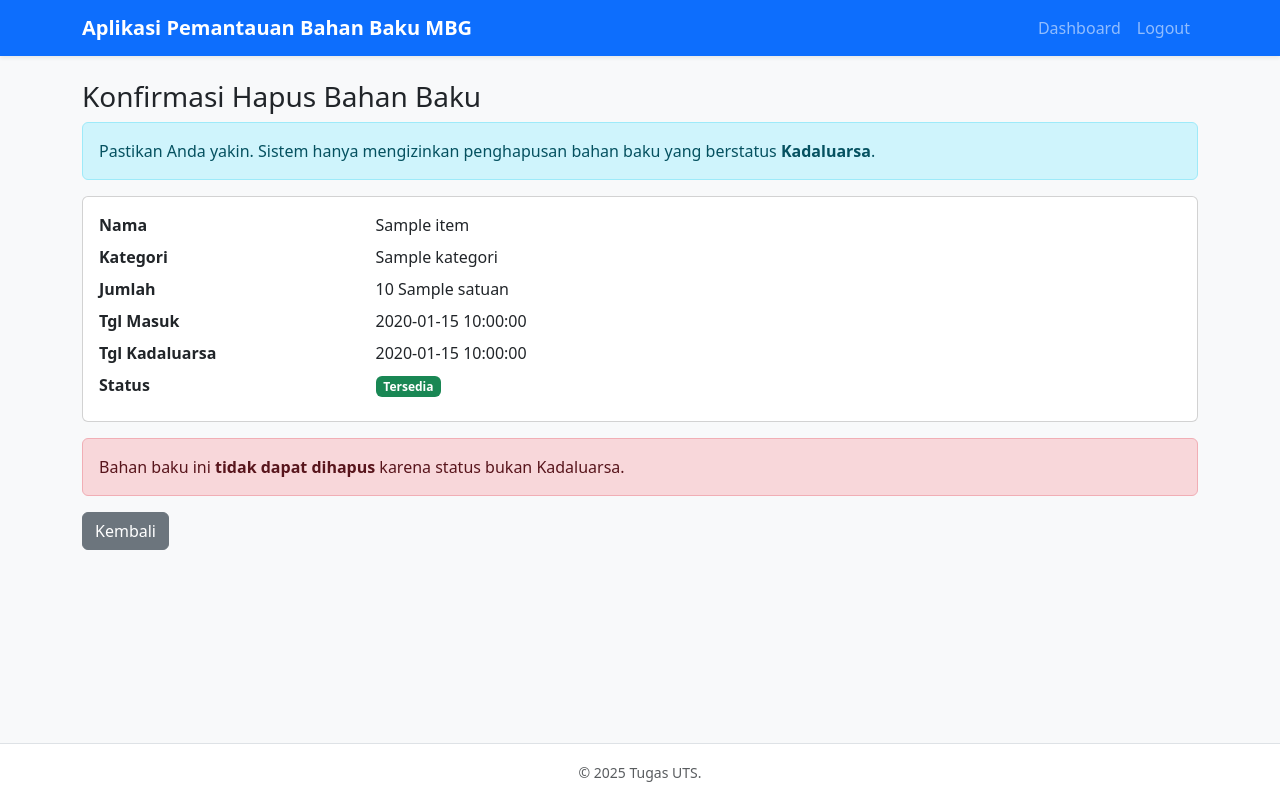
After one commit to revanramdani31/MBG_058_2B_Revan-Ramdani-Permana, a CodeIgniter 4 app: the page made by app/Views/gudang/confirm_delete.php in a window 1280 px wide. The commit adds this page. Run offline with PHP 8.4 and a stand-in for CodeIgniter, Linux system fonts and the light colour scheme; the template is opened without the code that fills it: most values are stand-ins (such as "Sample title", 1, 10 or a date in 2020); some libraries are stand-ins or nearby versions.

Commit message:
Add Fitur Hapus Bahan Kadaluarsa by Revan Ramdani Permana

```diff
--- a/app/Config/Routes.php
+++ b/app/Config/Routes.php
@@ -18,6 +18,8 @@ $routes->group('gudang', ['filter' => 'auth:gudang'], static function($routes) {
 	$routes->post('bahan/store', 'GudangController::store');
 	$routes->get('bahan/(:num)/update-stock', 'GudangController::updateStockForm/$1');
 	$routes->post('bahan/(:num)/update-stock', 'GudangController::updateStock/$1');
+	$routes->get('bahan/(:num)/delete', 'GudangController::confirmDelete/$1');
+	$routes->post('bahan/(:num)/delete', 'GudangController::delete/$1');
 });
 
 $routes->get('/dapur/dashboard', 'DapurController::index', ['filter' => 'auth:dapur']);
--- a/app/Models/BahanBakuModel.php
+++ b/app/Models/BahanBakuModel.php
@@ -10,10 +10,13 @@ class BahanBakuModel extends Model
     protected $primaryKey       = 'id';
     protected $useAutoIncrement = true;
     protected $returnType       = 'array';
-    protected $useSoftDeletes   = false;
+    protected $useSoftDeletes   = true;
     protected $protectFields    = true;
     protected $allowedFields    = [
         'nama','kategori', 'jumlah','satuan','tanggal_masuk','tanggal_kadaluarsa','status','created_at'
     ];
 
+    // Soft delete column
+    protected $deletedField     = 'deleted_at';
+
 }
--- /dev/null
+++ b/app/Views/gudang/confirm_delete.php
@@ -0,0 +1,97 @@
+<?= $this->include('partials/header', ['title' => 'Konfirmasi Hapus Bahan']) ?>
+
+<div class="container mt-4">
+    <h3>Konfirmasi Hapus Bahan Baku</h3>
+
+    <?php if (empty($item)): ?>
+        <div class="alert alert-warning">Data bahan tidak ditemukan.</div>
+    <?php else: ?>
+        <div class="alert alert-info">
+            Pastikan Anda yakin. Sistem hanya mengizinkan penghapusan bahan baku yang berstatus <strong>Kadaluarsa</strong>.
+        </div>
+
+        <div class="card mb-3">
+            <div class="card-body">
+                <dl class="row mb-0">
+                    <dt class="col-sm-3">Nama</dt>
+                    <dd class="col-sm-9"><?= esc($item['nama']) ?></dd>
+
+                    <dt class="col-sm-3">Kategori</dt>
+                    <dd class="col-sm-9"><?= esc($item['kategori']) ?></dd>
+
+                    <dt class="col-sm-3">Jumlah</dt>
+                    <dd class="col-sm-9"><?= esc($item['jumlah']) ?> <?= esc($item['satuan']) ?></dd>
+
+                    <dt class="col-sm-3">Tgl Masuk</dt>
+                    <dd class="col-sm-9"><?= esc($item['tanggal_masuk']) ?></dd>
+
+                    <dt class="col-sm-3">Tgl Kadaluarsa</dt>
+                    <dd class="col-sm-9"><?= esc($item['tanggal_kadaluarsa']) ?></dd>
+
+                    <dt class="col-sm-3">Status</dt>
+                    <?php $s = $item['computed_status'] ?? ($item['status'] ?? 'Tersedia'); ?>
+                    <dd class="col-sm-9">
+                        <?php if ($s === 'Kadaluarsa'): ?>
+                            <span class="badge bg-danger">Kadaluarsa</span>
+                        <?php elseif ($s === 'Segera Kadaluarsa'): ?>
+                            <span class="badge bg-warning text-dark">Segera Kadaluarsa</span>
+                        <?php elseif ($s === 'Habis'): ?>
+                            <span class="badge bg-secondary">Habis</span>
+                        <?php else: ?>
+                            <span class="badge bg-success">Tersedia</span>
+                        <?php endif; ?>
+                    </dd>
+                </dl>
+            </div>
+        </div>
+
+        <?php if (strcasecmp($s, 'Kadaluarsa') !== 0): ?>
+            <div class="alert alert-danger">
+                Bahan baku ini <strong>tidak dapat dihapus</strong> karena status bukan Kadaluarsa.
+            </div>
+            <a href="<?= site_url('gudang/dashboard') ?>" class="btn btn-secondary">Kembali</a>
+        <?php else: ?>
+            <div id="notif" class="my-2" style="display:none"></div>
+            <form id="deleteForm" method="post" action="<?= site_url('gudang/bahan/'.$item['id'].'/delete') ?>">
+                <?= csrf_field() ?>
+                <button type="submit" class="btn btn-danger">Hapus</button>
+                <a href="<?= site_url('gudang/dashboard') ?>" class="btn btn-secondary">Batal</a>
+            </form>
+            <script>
+                (function(){
+                    const form = document.getElementById('deleteForm');
+                    const notif = document.getElementById('notif');
+                    function showAlert(message, type){
+                        notif.className = 'alert alert-' + type + ' my-2';
+                        notif.textContent = message;
+                        notif.style.display = 'block';
+                    }
+                    form.addEventListener('submit', function(e){
+                        e.preventDefault();
+                        const ok = confirm('Hapus bahan <?= addslashes($item['nama']) ?>? Tindakan ini tidak dapat dibatalkan.');
+                        if (!ok) return;
+
+                        const formData = new FormData(form);
+                        fetch(form.action, {
+                            method: 'POST',
+                            headers: { 'Accept': 'application/json' },
+                            body: formData
+                        })
+                        .then(res => res.json().catch(() => ({ success:false, message:'Gagal memproses respons server.' })))
+                        .then(data => {
+                            if (data.success) {
+                                showAlert(data.message || 'Bahan baku berhasil dihapus.', 'success');
+                                setTimeout(() => { window.location.href = '<?= site_url('gudang/dashboard') ?>'; }, 1000);
+                            } else {
+                                showAlert(data.message || 'Bahan baku tidak dapat dihapus.', 'danger');
+                            }
+                        })
+                        .catch(() => showAlert('Terjadi kesalahan jaringan. Coba lagi.', 'danger'));
+                    });
+                })();
+            </script>
+        <?php endif; ?>
+    <?php endif; ?>
+</div>
+
+<?= $this->include('partials/footer') ?>
```
Also changed, not shown: app/Controllers/GudangController.php (+74 -20 lines), app/Database/Migrations/2025-10-04-000001_AddDeletedAtToBahanBaku.php (added, +26 -0 lines), app/Database/Migrations/AddDeletedAtToBahanBaku.php (added, +25 -0 lines), app/Models/PermintaanDetailModel.php (added, +19 -0 lines), app/Models/PermintaanModel.php (added, +19 -0 lines), app/Views/gudang/dashboard.php (+3 -6 lines).
